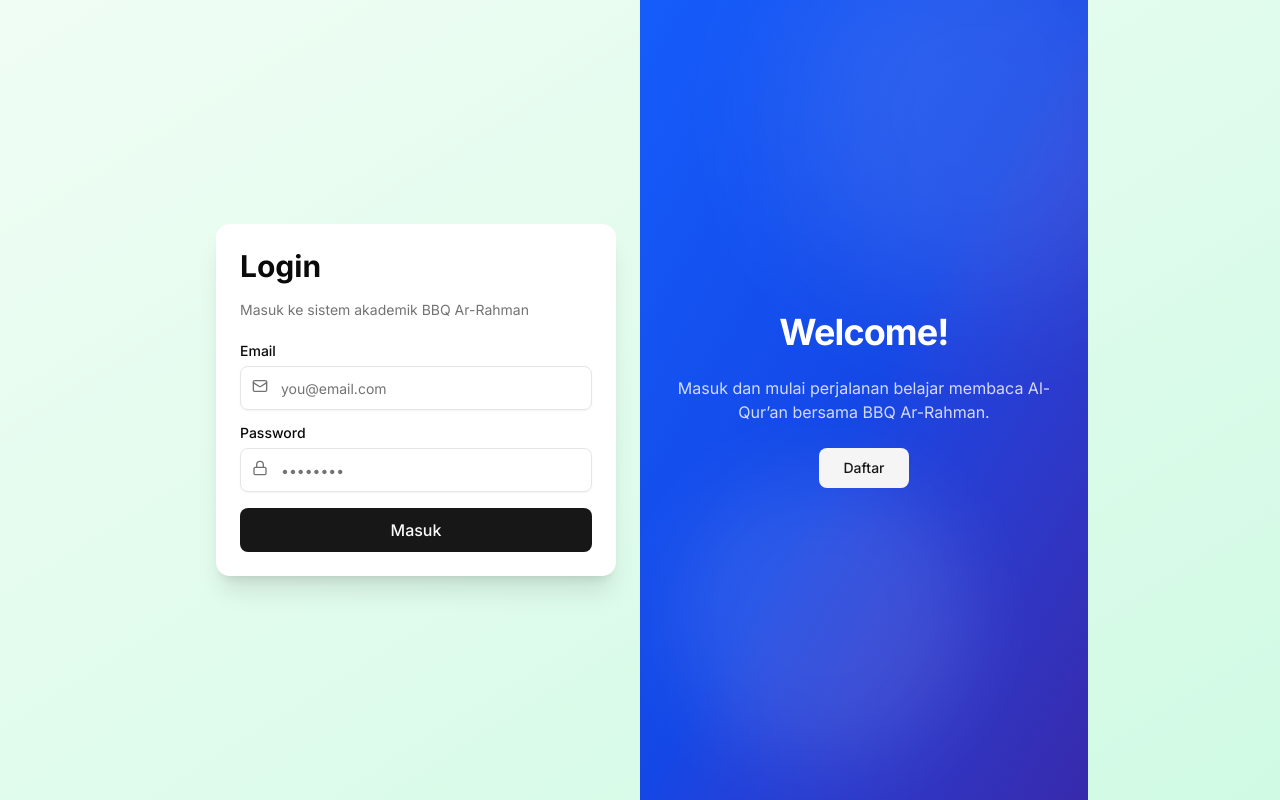
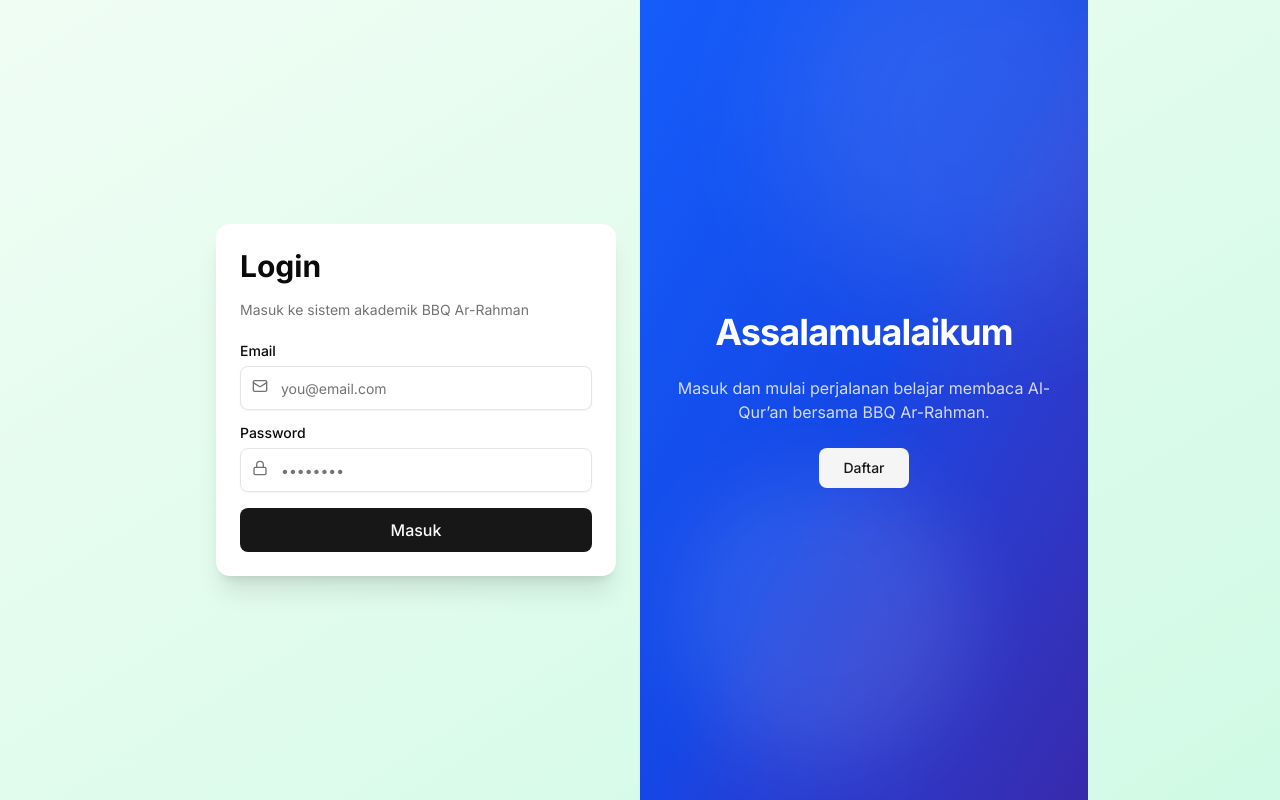
Before and after one commit to Atri-awg/BBQ-ARRRAHMAN, a Next.js app in the folder web/: page /login in a window 1280 px wide. Built offline with nearby package versions, Linux system fonts and the light colour scheme; no server answers.

Commit message:
changing the initial greeting from “Welcome” to “Assalamualaikum”

```diff
--- a/web/src/app/(auth)/login/page.tsx
+++ b/web/src/app/(auth)/login/page.tsx
@@ -121,8 +121,6 @@ export default function LoginPage() {
                 )}
               </Button>
             </form>
-
-
           </CardContent>
         </Card>
       </div>
@@ -135,7 +133,7 @@ export default function LoginPage() {
 
         <div className="relative z-10 max-w-md text-center space-y-6 px-6">
           <h2 className="text-4xl font-bold tracking-tight">
-            Welcome!
+            Assalamualaikum
           </h2>
           <p className="text-white/80">
             Masuk dan mulai perjalanan belajar membaca Al-Qur’an
```
